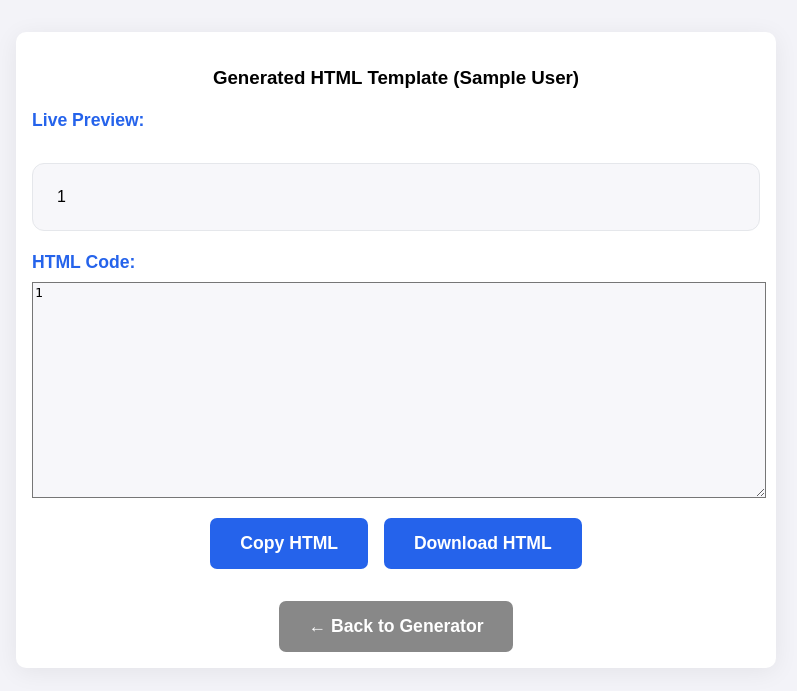
After one commit to zerosocialcode/EmailTemplateGen, a Flask app: page /result in a window 1280 px wide. The commit adds this page. Shown: the top 691 px of the page, without its empty margins (244-1041 px from the left). Run offline with Flask 3, Linux system fonts and the light colour scheme; the visitor is signed in with stand-in values (Sample User, id 1).

Commit message:
Add files via upload

```diff
--- /dev/null
+++ b/templates/result.html
@@ -0,0 +1,71 @@
+<!doctype html>
+<html>
+<head>
+  <title>Generated Email Template</title>
+  <meta name="viewport" content="width=device-width, initial-scale=1">
+  <style>
+    body { max-width: 760px; margin: 2em auto; font-family: Arial, sans-serif; background:#f3f3f8;}
+    .template-output { background: #fff; margin: 2em 0 1em 0; border-radius: 10px; box-shadow: 0 4px 24px #0001; padding: 1em; }
+    .button-group { display: flex; gap: 1em; margin-top: 1em; justify-content: center;}
+    textarea[readonly] { font-family: monospace; background: #f7f7fa; width:100%; font-size:1em; }
+    button { background: #2563eb; color: #fff; border: none; cursor: pointer; font-weight: bold; font-size: 1.1em; border-radius: 7px; padding: 0.85em 1.7em;}
+    button:hover { background: #1d4ed8; }
+    h3 { text-align: center;}
+    .live-preview {
+      border: 1px solid #e5e7eb;
+      border-radius: 12px;
+      margin: 2em 0 1em 0;
+      background: #f7f7fa;
+      overflow: auto;
+      padding: 1.5em;
+    }
+    .section-label {
+      font-size: 1.1em;
+      font-weight: bold;
+      margin-bottom: .5em;
+      margin-top: 1.2em;
+      color: #2563eb;
+    }
+  </style>
+</head>
+<body>
+  <div class="template-output">
+    <h3>Generated HTML Template{% if template_name %} ({{ template_name.replace('_',' ').title() }}){% endif %}</h3>
+
+    <div class="section-label">Live Preview:</div>
+    <div class="live-preview">
+      <!-- Render the HTML template as preview -->
+      {{ generated_html | safe }}
+    </div>
+
+    <div class="section-label">HTML Code:</div>
+    <textarea id="generatedHtml" rows="14" readonly>{{ generated_html | e }}</textarea>
+    <div class="button-group">
+      <button type="button" onclick="copyHtml()">Copy HTML</button>
+      <button type="button" onclick="downloadHtml()">Download HTML</button>
+    </div>
+    <div style="text-align:center; margin-top:2em;">
+      <a href="{{ url_for('index') }}"><button type="button" style="background:#888;">&#8592; Back to Generator</button></a>
+    </div>
+  </div>
+  <script>
+    function copyHtml() {
+      const textarea = document.getElementById('generatedHtml');
+      textarea.select();
+      textarea.setSelectionRange(0, 99999);
+      document.execCommand('copy');
+      alert('HTML copied to clipboard!');
+    }
+    function downloadHtml() {
+      const text = document.getElementById('generatedHtml').value;
+      const blob = new Blob([text], { type: 'text/html' });
+      const link = document.createElement('a');
+      link.href = URL.createObjectURL(blob);
+      link.download = 'email_template.html';
+      document.body.appendChild(link);
+      link.click();
+      document.body.removeChild(link);
+    }
+  </script>
+</body>
+</html>
```
Also changed, not shown: templates/form.html (+33 -0 lines).
